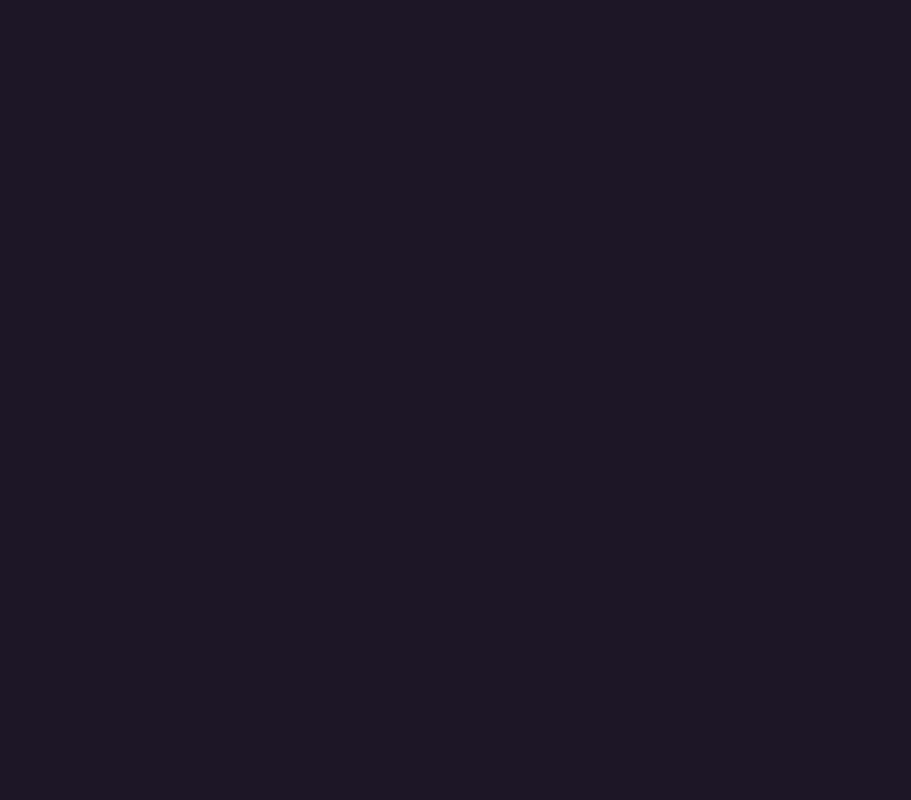
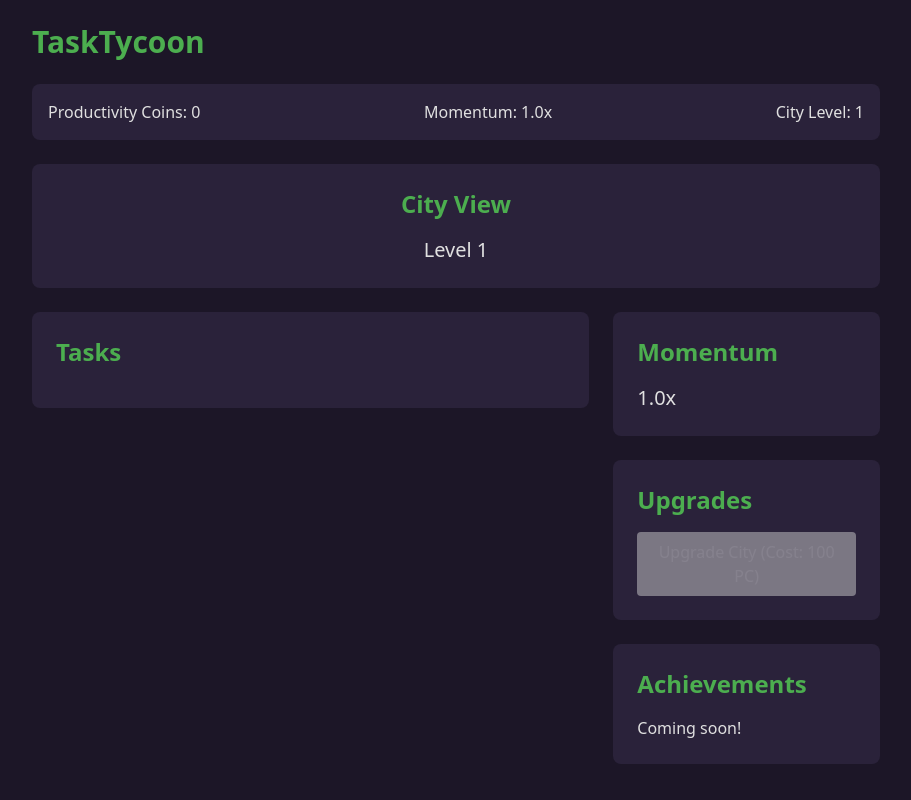
Before and after one commit to spencerfrost/todo-list-app, a React (Create React App) app in the folder client/: page /game in a window 1280 px wide. Before the commit this address had no page. Shown: the whole page, without its empty margins (184-1095 px from the left). Built offline with nearby package versions, Linux system fonts and the light colour scheme.

Commit message:
feat: Add game functionality to App and create GameContainer component

```diff
--- a/client/src/App.tsx
+++ b/client/src/App.tsx
@@ -14,6 +14,7 @@ import Landing from "pages/Landing";
 import LoginRegister from "pages/LoginRegister";
 import Settings from "pages/Settings";
 import TodoApp from "pages/ToDoApp";
+import GameContainer from "tasktycoon/GameContainer";
 
 const ProtectedRoute: React.FC<{ children: React.ReactNode }> = ({children}) => {
   const { isAuthenticated, loading } = useAuth();
@@ -52,6 +53,7 @@ const AppRoutes: React.FC = () => {
       <Route path="/" element={homePageElement} />
       <Route path="/settings" element={settingsPageElement} />
       <Route path="/components" element={<ComponentShowcase />} />
+      <Route path="/game" element={<GameContainer />} />
     </Routes>
   );
 };
--- /dev/null
+++ b/client/src/tasktycoon/AchievementsDisplay.tsx
@@ -0,0 +1,12 @@
+import React from 'react';
+
+const AchievementsDisplay: React.FC = () => {
+  return (
+    <div className="bg-card p-6 rounded-lg">
+      <h2 className="text-2xl font-bold mb-4 text-primary">Achievements</h2>
+      <p>Coming soon!</p>
+    </div>
+  );
+};
+
+export default AchievementsDisplay;
--- /dev/null
+++ b/client/src/tasktycoon/CityView.tsx
@@ -0,0 +1,14 @@
+import React, { useContext } from 'react';
+import { GameContext, GameContextType } from './GameContainer';
+
+const CityView: React.FC = () => {
+  const { cityLevel } = useContext(GameContext) as GameContextType;
+  return (
+    <div className="bg-card p-6 rounded-lg text-center">
+      <h2 className="text-2xl font-bold mb-4 text-primary">City View</h2>
+      <p className="text-xl">Level {cityLevel}</p>
+    </div>
+  );
+};
+
+export default CityView;
--- /dev/null
+++ b/client/src/tasktycoon/GameContainer.tsx
@@ -0,0 +1,92 @@
+import React, { createContext, useEffect, useState } from 'react';
+import AchievementsDisplay from './AchievementsDisplay';
+import CityView from './CityView';
+import MomentumMeter from './MomentumMeter';
+import TaskList from './TaskList';
+import UpgradePanel from './UpgradePanel';
+import './style.css';
+
+export interface Task {
+  id: number;
+  title: string;
+}
+
+export interface GameContextType {
+  productivityCoins: number;
+  momentum: number;
+  cityLevel: number;
+  tasks: Task[];
+  completeTask: (taskId: number) => void;
+  upgradeCity: () => void;
+}
+
+export const GameContext = createContext<GameContextType | null>(null);
+
+const GameContainer: React.FC = () => {
+  const [productivityCoins, setProductivityCoins] = useState(0);
+  const [momentum, setMomentum] = useState(1);
+  const [cityLevel, setCityLevel] = useState(1);
+  const [tasks, setTasks] = useState<Task[]>([]);
+
+  useEffect(() => {
+    // Initialize game state, load saved data, etc.
+  }, []);
+
+  useEffect(() => {
+    const momentumDecayInterval = setInterval(() => {
+      setMomentum(prevMomentum => Math.max(1, prevMomentum - 0.1));
+    }, 60000);
+
+    return () => clearInterval(momentumDecayInterval);
+  }, []);
+
+  const completeTask = (taskId: number) => {
+    setProductivityCoins(prev => prev + 10 * momentum);
+    setMomentum(prev => Math.min(5, prev + 0.2));
+    setTasks(prevTasks => prevTasks.filter(task => task.id !== taskId));
+  };
+
+  const upgradeCity = () => {
+    if (productivityCoins >= cityLevel * 100) {
+      setProductivityCoins(prev => prev - cityLevel * 100);
+      setCityLevel(prev => prev + 1);
+    }
+  };
+
+  const gameContextValue: GameContextType = {
+    productivityCoins,
+    momentum,
+    cityLevel,
+    tasks,
+    completeTask,
+    upgradeCity,
+  };
+
+  return (
+    <GameContext.Provider value={gameContextValue}>
+      <div className="max-w-4xl mx-auto p-6 bg-background text-foreground">
+        <h1 className="text-3xl font-bold mb-6 text-primary">TaskTycoon</h1>
+        <div className="flex justify-between mb-6 p-4 bg-card rounded-lg">
+          <p>Productivity Coins: {productivityCoins}</p>
+          <p>Momentum: {momentum.toFixed(1)}x</p>
+          <p>City Level: {cityLevel}</p>
+        </div>
+        <div className="grid grid-cols-3 gap-6">
+          <div className="col-span-3">
+            <CityView />
+          </div>
+          <div className="col-span-2">
+            <TaskList />
+          </div>
+          <div className="col-span-1">
+            <MomentumMeter />
+            <UpgradePanel />
+            <AchievementsDisplay />
+          </div>
+        </div>
+      </div>
+    </GameContext.Provider>
+  );
+};
+
+export default GameContainer;
--- /dev/null
+++ b/client/src/tasktycoon/MomentumMeter.tsx
@@ -0,0 +1,14 @@
+import React, { useContext } from 'react';
+import { GameContext, GameContextType } from './GameContainer';
+
+const MomentumMeter: React.FC = () => {
+  const { momentum } = useContext(GameContext) as GameContextType;
+  return (
+    <div className="bg-card p-6 rounded-lg mb-6">
+      <h2 className="text-2xl font-bold mb-4 text-primary">Momentum</h2>
+      <p className="text-xl">{momentum.toFixed(1)}x</p>
+    </div>
+  );
+};
+
+export default MomentumMeter;
--- /dev/null
+++ b/client/src/tasktycoon/TaskList.tsx
@@ -0,0 +1,22 @@
+import React, { useContext } from 'react';
+import { GameContext, GameContextType, Task } from './GameContainer';
+
+const TaskList: React.FC = () => {
+  const { tasks, completeTask } = useContext(GameContext) as GameContextType;
+  return (
+    <div className="bg-card p-6 rounded-lg">
+      <h2 className="text-2xl font-bold mb-4 text-primary">Tasks</h2>
+      {tasks.map((task: Task) => (
+        <div
+          key={task.id}
+          onClick={() => completeTask(task.id)}
+          className="p-3 mb-2 bg-background rounded cursor-pointer hover:bg-primary hover:text-primary-foreground transition-colors"
+        >
+          {task.title}
+        </div>
+      ))}
+    </div>
+  );
+};
+
+export default TaskList;
--- /dev/null
+++ b/client/src/tasktycoon/UpgradePanel.tsx
@@ -0,0 +1,20 @@
+import React, { useContext } from 'react';
+import { GameContext, GameContextType } from './GameContainer';
+
+const UpgradePanel: React.FC = () => {
+  const { productivityCoins, cityLevel, upgradeCity } = useContext(GameContext) as GameContextType;
+  return (
+    <div className="bg-card p-6 rounded-lg mb-6">
+      <h2 className="text-2xl font-bold mb-4 text-primary">Upgrades</h2>
+      <button
+        onClick={upgradeCity}
+        disabled={productivityCoins < cityLevel * 100}
+        className="w-full py-2 px-4 bg-primary text-primary-foreground rounded disabled:opacity-50 disabled:cursor-not-allowed hover:bg-primary-dark transition-colors"
+      >
+        Upgrade City (Cost: {cityLevel * 100} PC)
+      </button>
+    </div>
+  );
+};
+
+export default UpgradePanel;
--- /dev/null
+++ b/client/src/tasktycoon/style.css
@@ -0,0 +1,65 @@
+.game-container {
+    max-width: 800px;
+    margin: 0 auto;
+    padding: 20px;
+    font-family: Arial, sans-serif;
+  }
+
+  .game-stats {
+    display: flex;
+    justify-content: space-between;
+    margin-bottom: 20px;
+    background-color: #f0f0f0;
+    padding: 10px;
+    border-radius: 5px;
+  }
+
+  .game-layout {
+    display: grid;
+    grid-template-columns: 2fr 1fr;
+    gap: 20px;
+  }
+
+  .city-view {
+    grid-column: 1 / -1;
+    height: 300px;
+    background-color: #e0e0e0;
+    display: flex;
+    align-items: center;
+    justify-content: center;
+    font-size: 24px;
+    border-radius: 5px;
+  }
+
+  .task-list, .momentum-meter, .upgrade-panel, .achievements-display {
+    background-color: #f0f0f0;
+    padding: 15px;
+    border-radius: 5px;
+  }
+
+  .task-list div {
+    cursor: pointer;
+    padding: 5px;
+    margin: 5px 0;
+    background-color: #ffffff;
+    border-radius: 3px;
+  }
+
+  button {
+    background-color: #4CAF50;
+    border: none;
+    color: white;
+    padding: 10px 20px;
+    text-align: center;
+    text-decoration: none;
+    display: inline-block;
+    font-size: 16px;
+    margin: 4px 2px;
+    cursor: pointer;
+    border-radius: 5px;
+  }
+
+  button:disabled {
+    background-color: #cccccc;
+    cursor: not-allowed;
+  }
```
